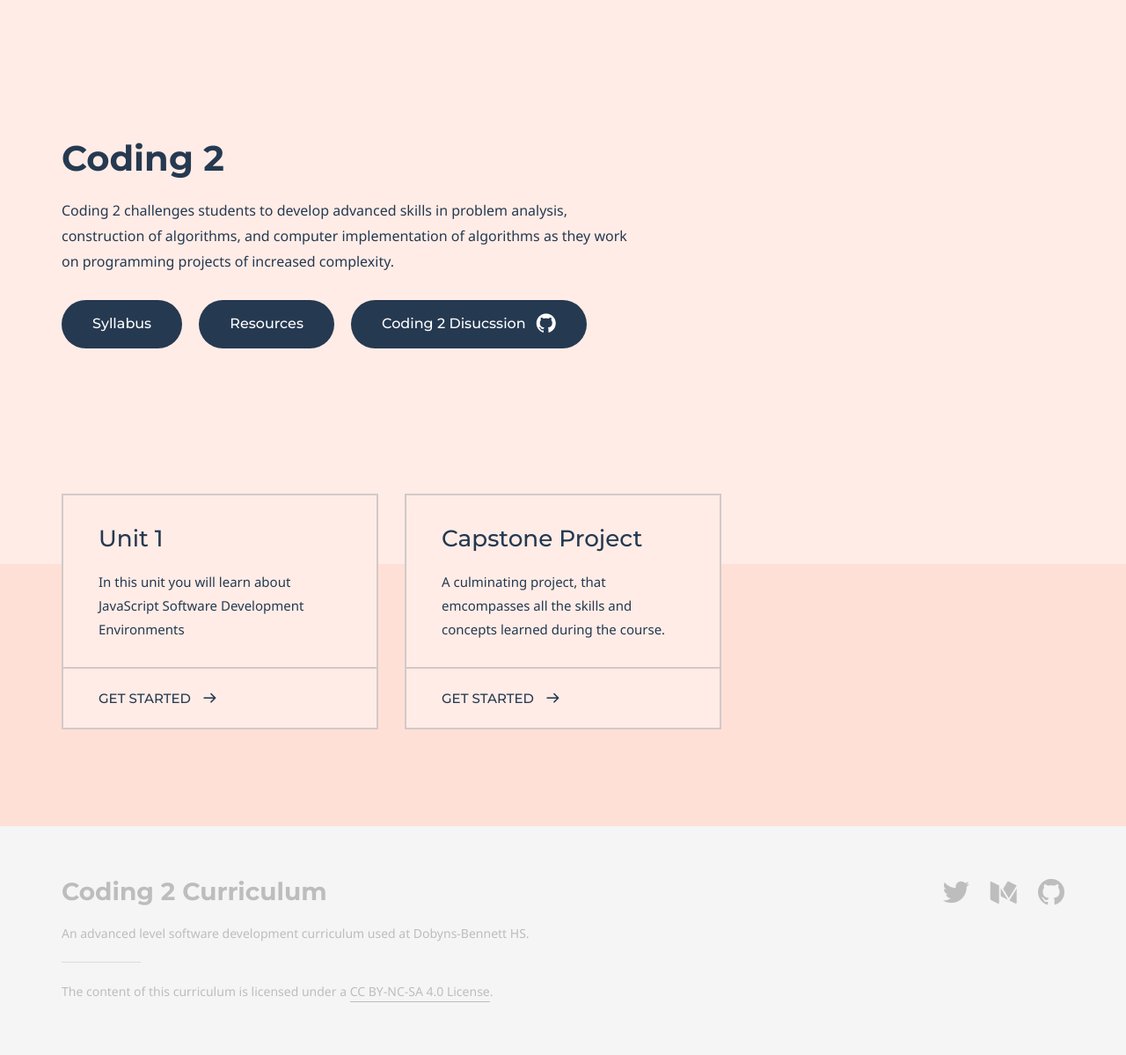
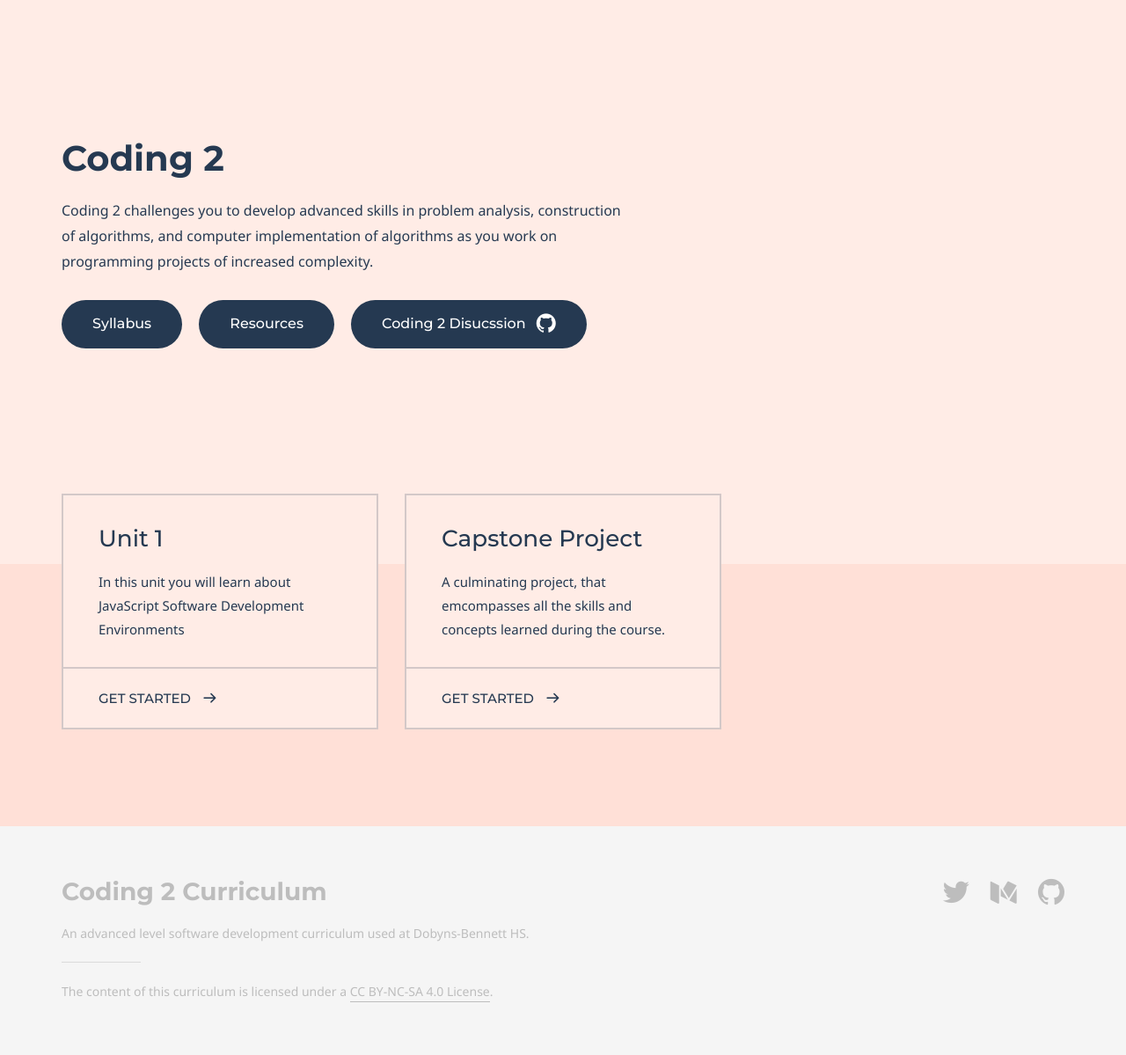
Before and after one commit to db-cs/C2-Curriculum, a Jekyll site: the page built from index.md, in a window 1280 px wide. Shown: the whole page at 88% size. Built offline with Jekyll 4.4.1, drawn with Linux system fonts in a browser that asks for light colours; some web fonts are replaced.

Commit message:
Update course description

```diff
--- a/index.md
+++ b/index.md
@@ -6,7 +6,7 @@ keywords:
 # Hero section
 title: Coding 2
 description: >
-  Coding 2 challenges students to develop advanced skills in problem analysis, construction of algorithms, and computer implementation of algorithms as they work on programming projects of increased complexity.
+  Coding 2 challenges you to develop advanced skills in problem analysis, construction of algorithms, and computer implementation of algorithms as you work on programming projects of increased complexity.
 
 buttons:
     - content: Syllabus
```
